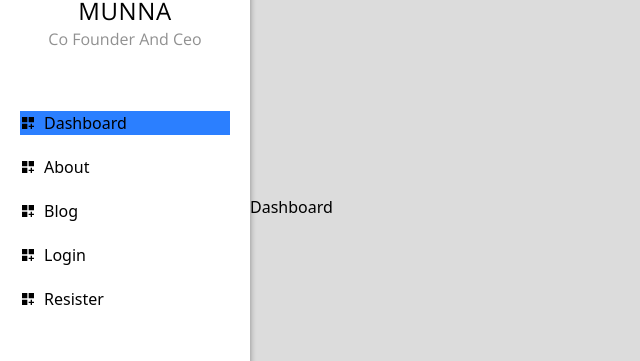
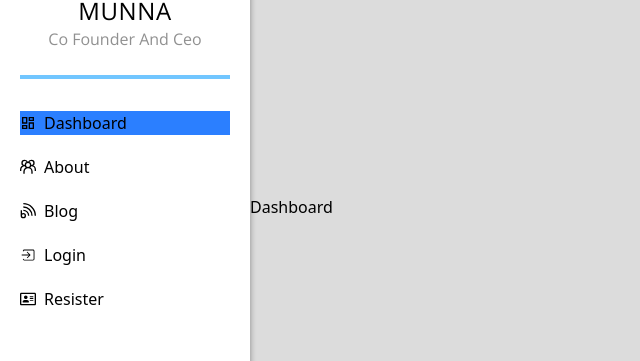
Before and after one commit to Munna-Scriptz/Dashboard-React, a React (Vite) app: page / in a window 1280 px wide. Shown: the part 193-554 px from the top of the page, without its empty margins (0-640 px from the left). Built offline with nearby package versions, Linux system fonts and the light colour scheme.

Commit message:
Icon Added

```diff
--- a/src/Component/Navbar.jsx
+++ b/src/Component/Navbar.jsx
@@ -1,33 +1,38 @@
 import React from 'react'
 import { Link, NavLink } from 'react-router'
-import { MdDashboardCustomize } from "react-icons/md";
+import { GrGroup } from "react-icons/gr";
+import { MdOutlineDashboard } from "react-icons/md";
+import { GrBlog } from "react-icons/gr";
+import { IoIosLogIn } from "react-icons/io";
+import { FaRegAddressCard } from "react-icons/fa";
+
 export const Navbar = () => {
 
   const NavItems = [
     {
       path: '/' ,
       Name: 'Dashboard' ,
-      icon: <MdDashboardCustomize />
+      icon: <MdOutlineDashboard />
     },
     {
       path: '/About' ,
       Name: 'About' ,
-      icon: <MdDashboardCustomize />
+      icon: <GrGroup />
     },
     {
       path: '/Blog' ,
       Name: 'Blog' ,
-      icon: <MdDashboardCustomize />
+      icon: <GrBlog />
     },
     {
       path: '/Login' ,
       Name: 'Login' ,
-      icon: <MdDashboardCustomize />
+      icon: <IoIosLogIn />
     },
     {
       path: '/Resister' ,
       Name: 'Resister' ,
-      icon: <MdDashboardCustomize />
+      icon: <FaRegAddressCard />
     },
 
   ]
@@ -36,7 +41,7 @@ export const Navbar = () => {
     <>
       <nav className=' bg-white py-5 px-5 w-[250px] h-screen flex flex-col relative'>
         <div className='absolute w-full h-40 left-0 top-0 z-0 bg-[url(./assets/Shape1.png)] bg-center bg-no-repeat bg-cover'></div>
-        <div className="flex flex-col items-center z-10">
+        <div className="flex flex-col items-center z-10 mb-6">
           <div><img className='w-40 rounded-full border-3 border-[#0099ff8e]' src="src\assets\Zangetsu.jpg" alt="Profile" /></div>
           <div className='mt-2'>
             <h2 className=' text-center text-2xl tracking-wide font-OpenSans'>MUNNA</h2>
@@ -45,10 +50,10 @@ export const Navbar = () => {
         </div>
 
         {/* -----Border---- */}
-
+          <div className='w-full h-1 bg-[#0099ff8e]'></div>
         {/* -----Nav Links---- */}
         <div>
-        <ul className='flex gap-5 flex-col mt-15'>
+        <ul className='flex gap-5 flex-col mt-8'>
           {
             NavItems.map((item , e) =>(
                 <li key={e}><NavLink to={item.path} className={({ isActive}) => isActive ? " bg-blue-500 flex gap-2 items-center" : "flex items-center gap-2"}>{item.icon}{item.Name}</NavLink></li>
```
